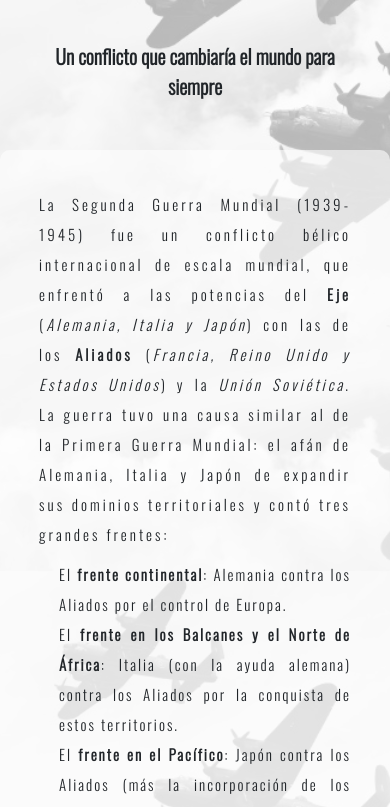
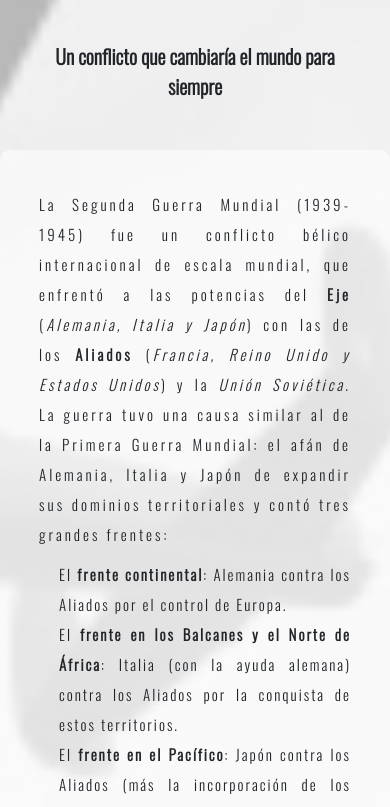
Before and after one commit to franpzz/ProyectoDW, a website: page index.html in a window 390 px wide. Shown: the part 273-1080 px from the top of the page. Drawn offline with nearby package versions, Linux system fonts and the light colour scheme.

Commit message:
probando prefijo webkit para ver si funciona bien en iphone

```diff
--- a/scss/_index.scss
+++ b/scss/_index.scss
@@ -1,9 +1,9 @@
 .bodyIndexPage {
     background-image: url("../assets/ww2avionesportada.jpg");
-    background-size: cover;
+    -webkit-background-size: cover;
     background-position: center center;
     background-repeat: no-repeat;
-    background-attachment: fixed;
+    -webkit-background-attachment: fixed;
 }
 
 .imagenPantallaClara {
```
Also changed, not shown: estilos/main.css.
